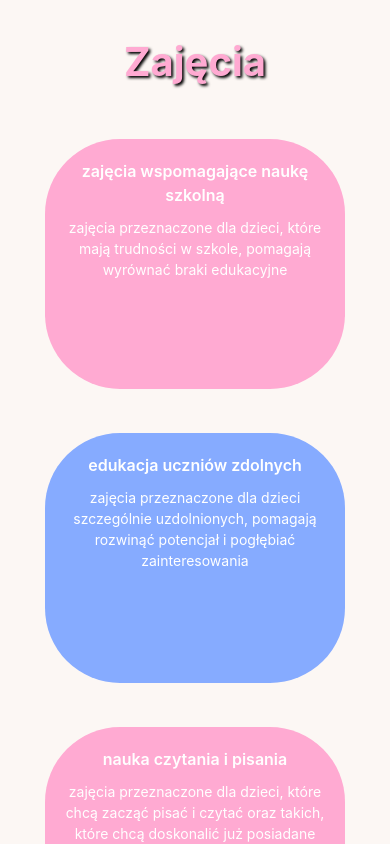
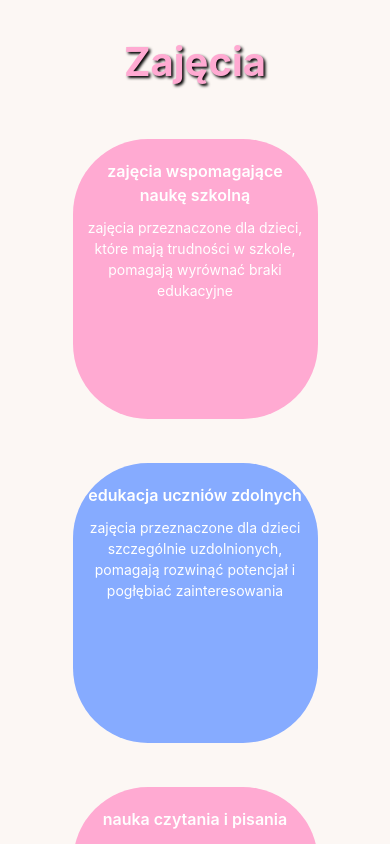
Before and after one commit to MarcinPaczkowski/PedagogicznaPoradnia, a React app: page / in a window 390 px wide. Shown: the part 3240-4084 px from the top of the page. Built offline with nearby package versions, Linux system fonts and the light colour scheme.

Commit message:
fixing rwd

```diff
--- a/src/styles/AboutMe.scss
+++ b/src/styles/AboutMe.scss
@@ -2,8 +2,24 @@
 	position: relative;
 	height: 100vh;
 
-	@media screen and (max-width: 768px) {
+	@media screen and (max-width: 1090px) {
 		height: 180vh;
+	}
+
+	@media only screen and (max-height: 360px) and (max-width: 480px) {
+		height: 190vh;
+	}
+
+	@media only screen and (max-height: 800px) and (max-width: 500px) {
+		height: 140vh;
+	}
+
+	@media only screen and (max-height: 480px) and (max-width: 320px) {
+		height: 155vh;
+	}
+
+	@media only screen and (max-height: 360px) and (max-width: 480px) {
+		height: 190vh;
 	}
 
 	&-background {
@@ -81,9 +97,3 @@
 		}
 	}
 }
-
-@media only screen and (max-height: 800px) and (max-width: 500px) {
-	.aboutMe {
-		height: 140vh;
-	}
-}
--- a/src/styles/Activity.scss
+++ b/src/styles/Activity.scss
@@ -7,6 +7,18 @@
 	color: $white;
 	padding: 20px 10px;
 	background-color: $pink;
+
+	@media screen and (max-width: 768px) {
+		height: 260px;
+		width: 270px;
+		font-size: 0.8em;
+	}
+
+	@media screen and (max-width: 1090px) {
+		height: 280px;
+		width: 245px;
+		font-size: 0.7em;
+	}
 
 	&-title {
 		font-weight: 600;
```
